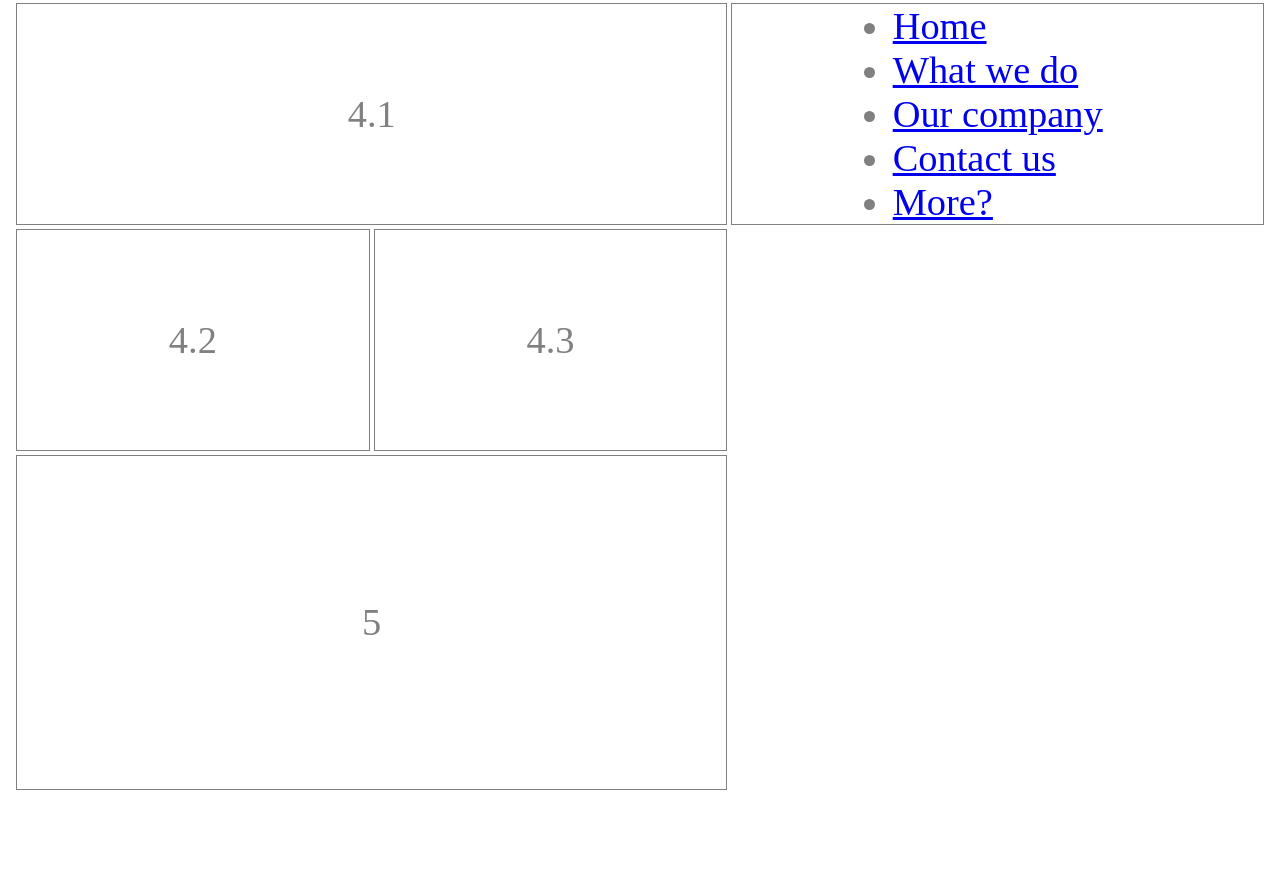
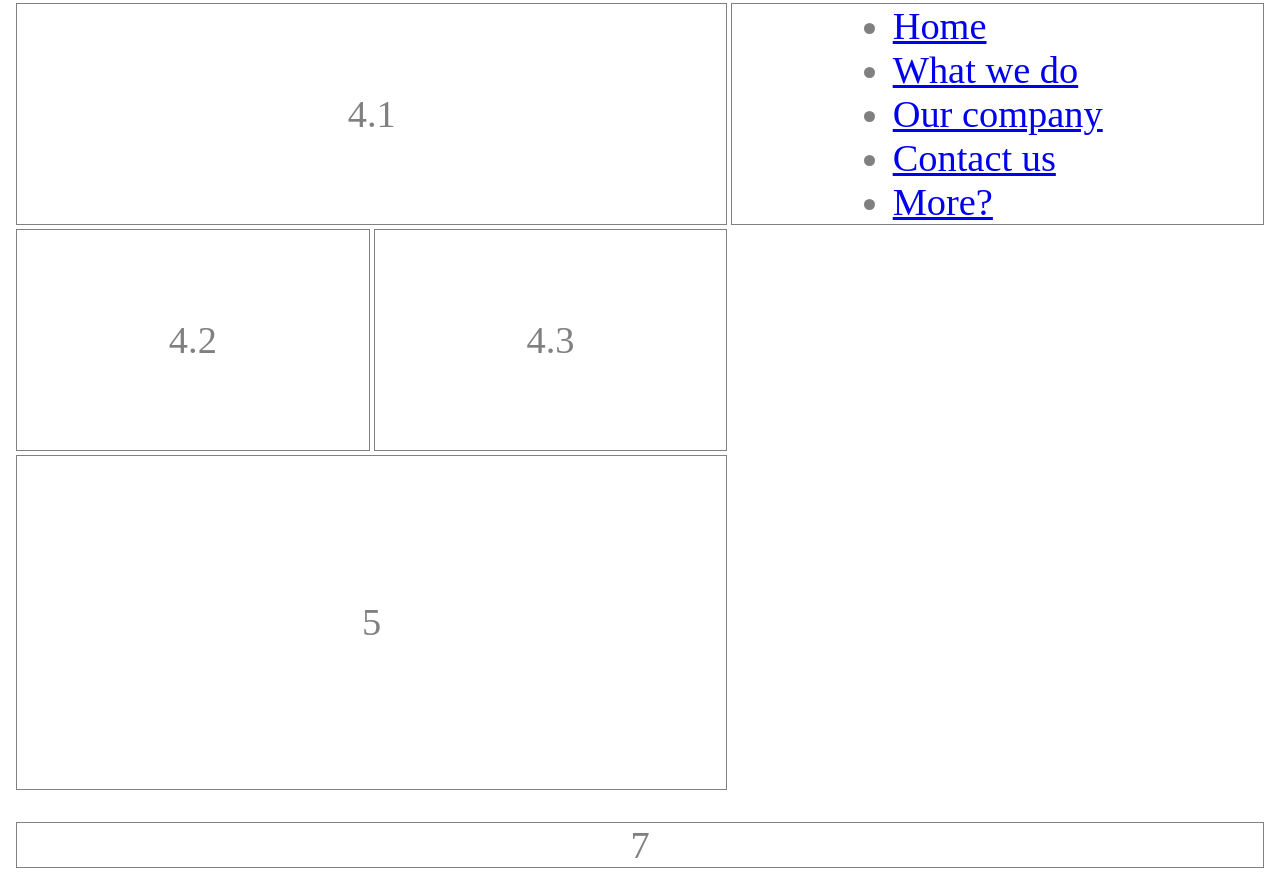
Before and after one commit to IKala4I/Responsive-Layout, a plain HTML site: page index.html in a window 1280 px wide. Shown: the part 540-1424 px from the top of the page. Before the commit the page ends 1378 px from the top, so only its background shows below. Drawn offline with Linux system fonts and the light colour scheme.

Commit message:
+ footer is created

```diff
--- a/index.html
+++ b/index.html
@@ -96,5 +96,11 @@
         </section>
     </article>
 </main>
+<footer class="footer">
+    <div class="footer__content content-div">
+        <span class="footer__item">7</span>
+    </div>
+</footer>
+
 </body>
 </html>
```
